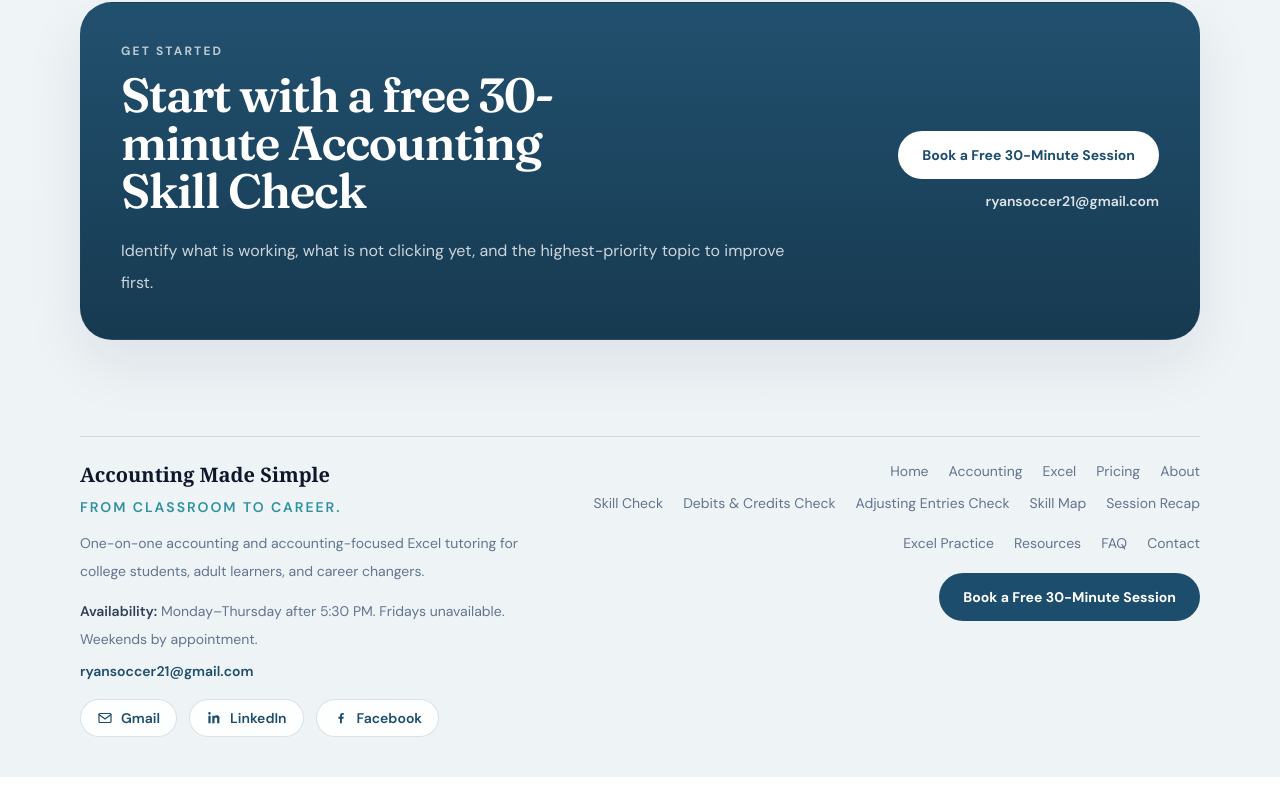
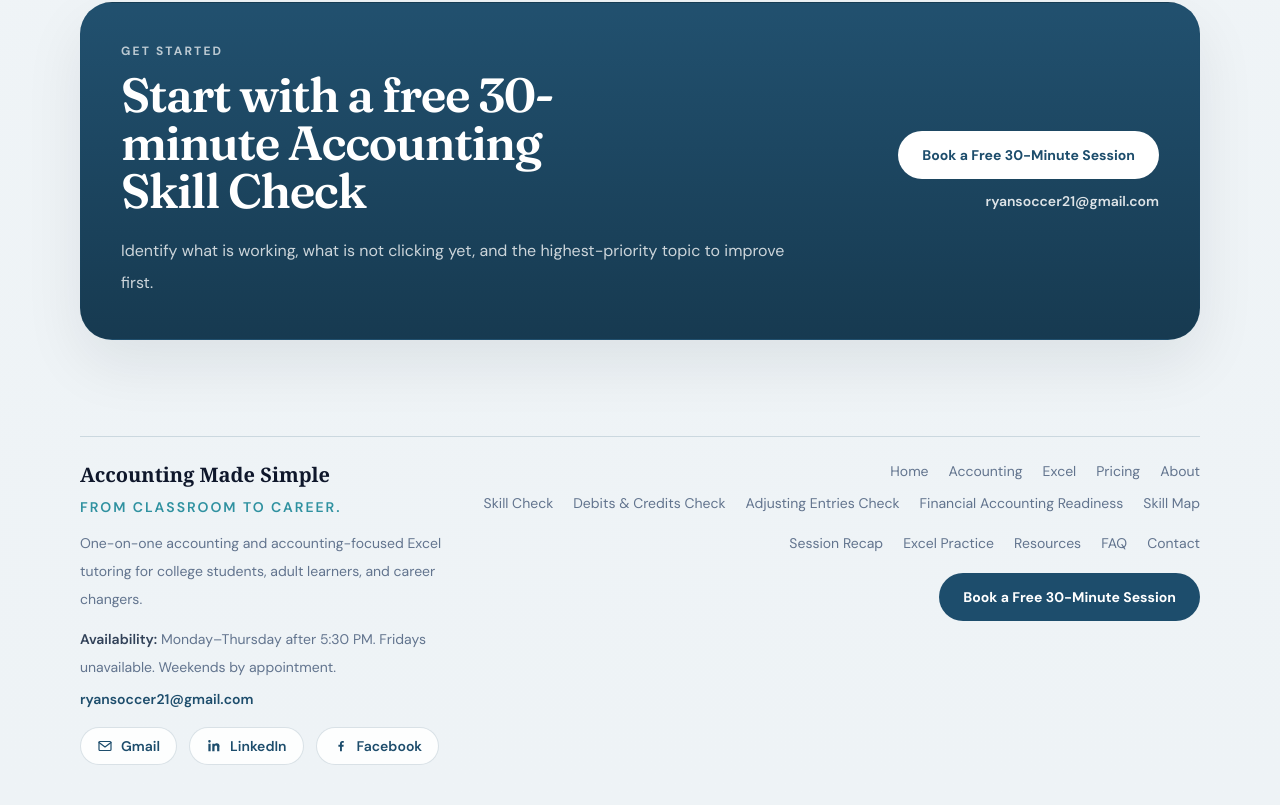
Before and after one commit to ryansoccer21-oss/accounting-made-simple, a Next.js app: page / in a window 1280 px wide. Shown: the part 7353-8158 px from the top of the page. Before the commit the page ends 8130 px from the top, so only its background shows below. Built offline with nearby package versions, Linux system fonts and the light colour scheme.

Commit message:
Add readiness check to footer

```diff
--- a/components/site-footer.js
+++ b/components/site-footer.js
@@ -6,6 +6,7 @@ const utilityLinks = [
   { href: "/skill-check", label: "Skill Check" },
   { href: "/debits-credits-skill-check", label: "Debits & Credits Check" },
   { href: "/adjusting-entries-skill-check", label: "Adjusting Entries Check" },
+  { href: "/financial-accounting-readiness", label: "Financial Accounting Readiness" },
   { href: "/skill-map", label: "Skill Map" },
   { href: "/session-recap", label: "Session Recap" },
   { href: "/excel-practice", label: "Excel Practice" },
```
